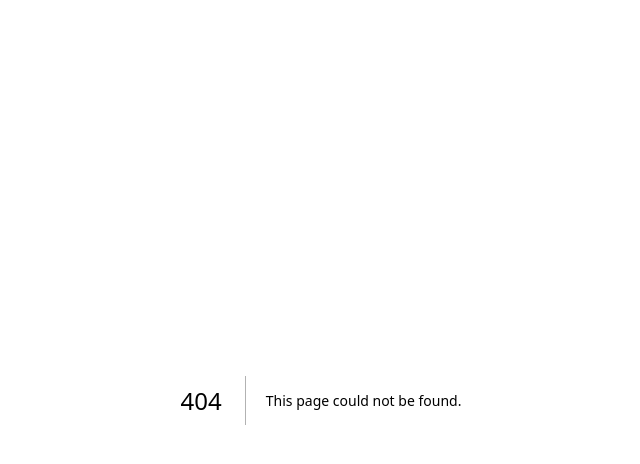
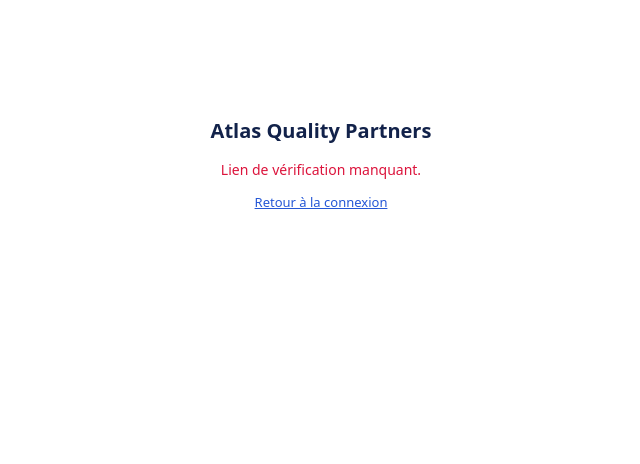
Before and after one commit to BharKhouloud16/atlas-admin-demo, a Next.js app: page /verifier-email in a window 1280 px wide. Before the commit this address had no page. Shown: the top 464 px of the page, without its empty margins (319-959 px from the left). Built offline with nearby package versions, Linux system fonts and the light colour scheme.

Commit message:
fix: restaure la page /verifier-email manquante (bloquait la confirmation d'email a l'inscription)

```diff
--- /dev/null
+++ b/app/verifier-email/page.tsx
@@ -0,0 +1,68 @@
+"use client";
+
+import { useEffect, useState } from "react";
+import Link from "next/link";
+
+type Etat = "chargement" | "ok" | "erreur";
+
+export default function VerifierEmailPage() {
+  const [etat, setEtat] = useState<Etat>("chargement");
+  const [message, setMessage] = useState("");
+
+  useEffect(() => {
+    const token = new URLSearchParams(window.location.search).get("token");
+    if (!token) {
+      setEtat("erreur");
+      setMessage("Lien de vérification manquant.");
+      return;
+    }
+    fetch("/api/auth/verifier-email", {
+      method: "POST",
+      headers: { "Content-Type": "application/json" },
+      body: JSON.stringify({ token }),
+    })
+      .then(async (res) => {
+        const data = await res.json();
+        if (!res.ok) {
+          setEtat("erreur");
+          setMessage(data.error ?? "Lien de vérification invalide.");
+          return;
+        }
+        setEtat("ok");
+      })
+      .catch(() => {
+        setEtat("erreur");
+        setMessage("Une erreur est survenue. Réessayez.");
+      });
+  }, []);
+
+  return (
+    <main style={{ maxWidth: 420, margin: "80px auto", padding: 24, textAlign: "center" }}>
+      <h1 style={{ fontSize: 20, marginBottom: 16 }}>Atlas Quality Partners</h1>
+
+      {etat === "chargement" && <p style={{ fontSize: 14, color: "#4b5567" }}>Vérification en cours...</p>}
+
+      {etat === "ok" && (
+        <>
+          <p style={{ fontSize: 14, color: "#16a34a", fontWeight: 600 }}>✓ Votre adresse email est confirmée.</p>
+          <p style={{ fontSize: 13, color: "#4b5567", marginTop: 8 }}>
+            Vous pouvez maintenant vous connecter — sous réserve, si votre compte vient d&apos;être créé, de sa
+            validation par l&apos;administrateur.
+          </p>
+          <Link href="/connexion" style={{ display: "inline-block", marginTop: 20, fontSize: 13, color: "#2557d6" }}>
+            Aller à la connexion
+          </Link>
+        </>
+      )}
+
+      {etat === "erreur" && (
+        <>
+          <p style={{ fontSize: 14, color: "crimson" }}>{message}</p>
+          <p style={{ fontSize: 13, color: "#4b5567", marginTop: 8 }}>
+            <Link href="/connexion" style={{ color: "#2557d6" }}>Retour à la connexion</Link>
+          </p>
+        </>
+      )}
+    </main>
+  );
+}
```
